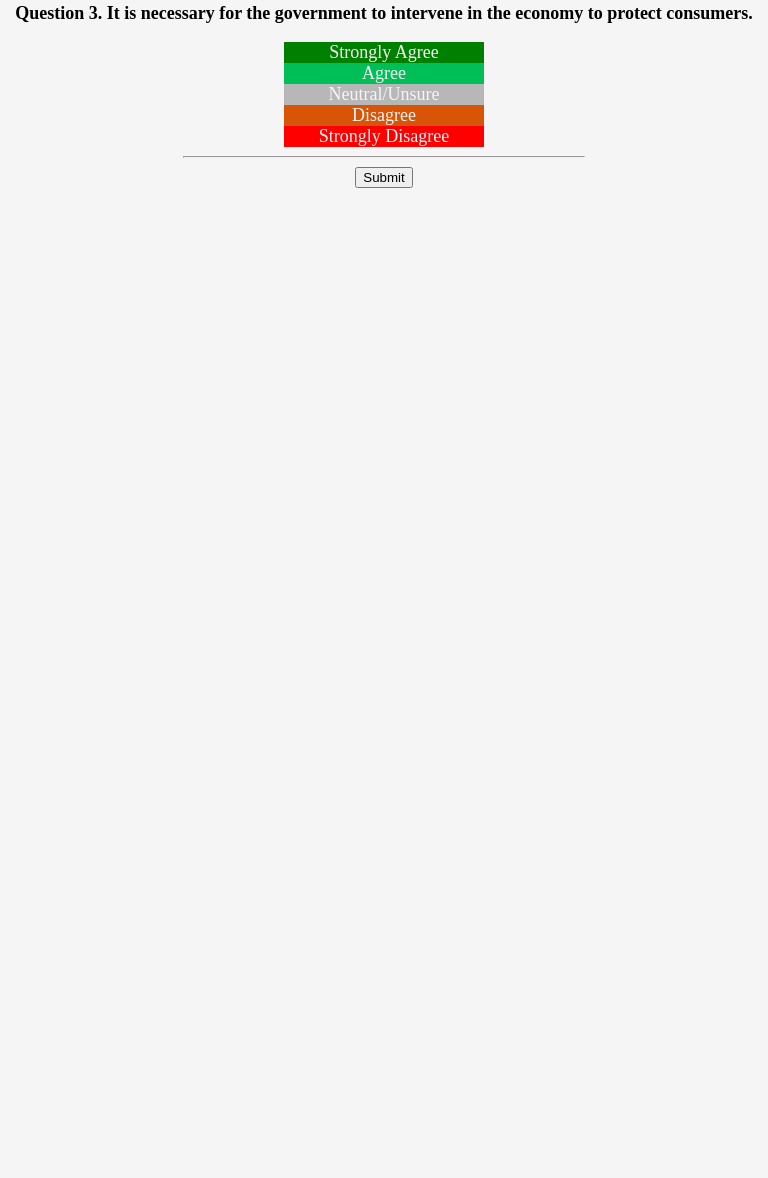
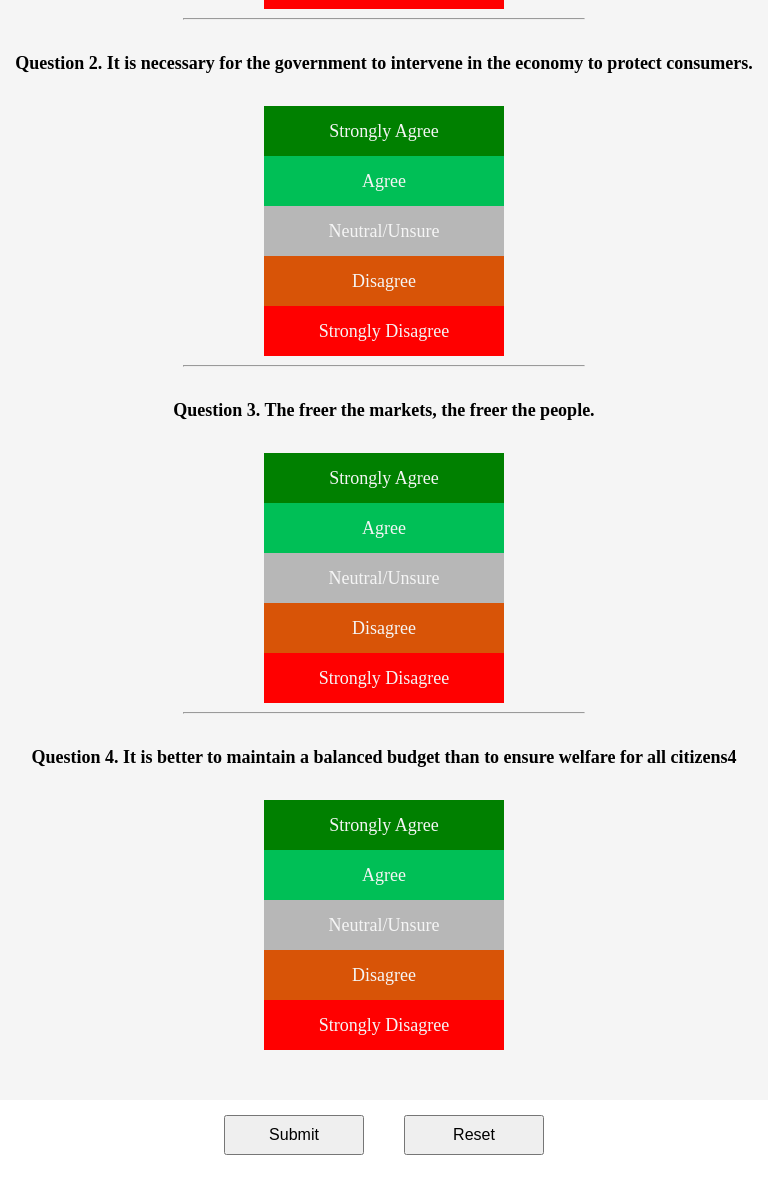
Before and after one commit to Ender1st/blueprint, a plain HTML site: page index.html in a window 1280 px wide. Shown: the part 433-1611 px from the top of the page, without its empty margins (256-1024 px from the left). Before the commit the page ends 800 px from the top, so only its background shows below. Drawn offline with Linux system fonts and the light colour scheme.

Commit message:
Update the styles of the quiz, more easy to look and use.

```diff
--- a/index.html
+++ b/index.html
@@ -11,7 +11,7 @@
 </head>
 <body>
     <h1>8 Values Quiz</h1>
-    <form>
+    <form class="box" id="quizform">
         <p class="questionbox">Question 1. Oppression by corporations is more of a concern than oppression by governments.</p>
         <div class="answerbox">
             <input class="radiobutton" type="radio" name="q01" value="sa" id="q01sa">
@@ -60,7 +60,7 @@
             </label>
         </div>
         <hr>
-        <p class="questionbox">Question 3. It is necessary for the government to intervene in the economy to protect consumers.</p>
+        <p class="questionbox">Question 3. The freer the markets, the freer the people.</p>
         <div class="answerbox">
             <input class="radiobutton" type="radio" name="q03" value="sa" id="q03sa">
             <label for="q03sa" class="sabox">
@@ -84,10 +84,34 @@
             </label>
         </div>
         <hr>
-        <div class="submitbutton">
-          <button type="submit">Submit</button>
+        <p class="questionbox">Question 4. It is better to maintain a balanced budget than to ensure welfare for all citizens4</p>
+        <div class="answerbox">
+            <input class="radiobutton" type="radio" name="q04" value="sa" id="q04sa">
+            <label for="q04sa" class="sabox">
+                Strongly Agree
+            </label>
+            <input class="radiobutton" type="radio" name="q04" value="a", id="q04a">
+            <label for="q04a" class="abox">
+                Agree
+            </label>
+            <input class="radiobutton" type="radio" name="q04" value="nu" id="q04nu">
+            <label for="q04nu" class="nubox">
+                Neutral/Unsure
+            </label>
+            <input class="radiobutton" type="radio" name="q04" value="d" id="q04d">
+            <label for="q04d" class="dbox">
+                Disagree
+            </label>
+            <input class="radiobutton" type="radio" name="q04" value="sd" id="q04sd">
+            <label for="q04sd" class="sdbox">
+                Strongly Disagree
+            </label>
         </div>
-      </form>
-
+        <br>
+    </form>
+    <div class="footbutton">
+        <button form="quizform" type="submit">Submit</button>
+        <button form="quizform" type="reset">Reset</button>
+    </div>
 </body>
 </html>
--- a/styles.css
+++ b/styles.css
@@ -1,6 +1,9 @@
-html{
-    background-color: whitesmoke;
+body{
+    line-height:50px;
     font-size: large;
+    display: flex;
+    flex-direction: column;
+    justify-content: center;
 }
 h1{
     display: flex;
@@ -8,6 +11,11 @@ h1{
 }
 hr{
     width: 400px;
+}
+.box{
+    margin: auto;
+    background-color: whitesmoke;
+    width: 65%;
 }
 input.radiobutton{
     display: none;
@@ -21,12 +29,22 @@ input.radiobutton{
     display: flex;
     color: whitesmoke;
     flex-direction: column;
-    width: 200px;
+    width: 240px;
     margin: 0 auto;
 }
-.submitbutton{
+.footbutton{
+    width: 320px;
+    height: 70px;
     display: flex;
-    justify-content: center;
+    justify-content: space-between;
+    margin: auto;
+    align-items: center;
+}
+.footbutton button{
+    flex-basis: 140px;
+    width: 100px;
+    height: 40px;
+    font-size: medium;
 }
 .answerbox label{
     display: flex;
@@ -47,6 +65,10 @@ input.radiobutton{
 .sdbox{
     background-color: red;
 }
+input + label:hover{
+    text-decoration: underline;
+    text-decoration-color: whitesmoke;
+}
 input:checked + label{
     border: solid rgb(255, 255, 255);
 }
```
